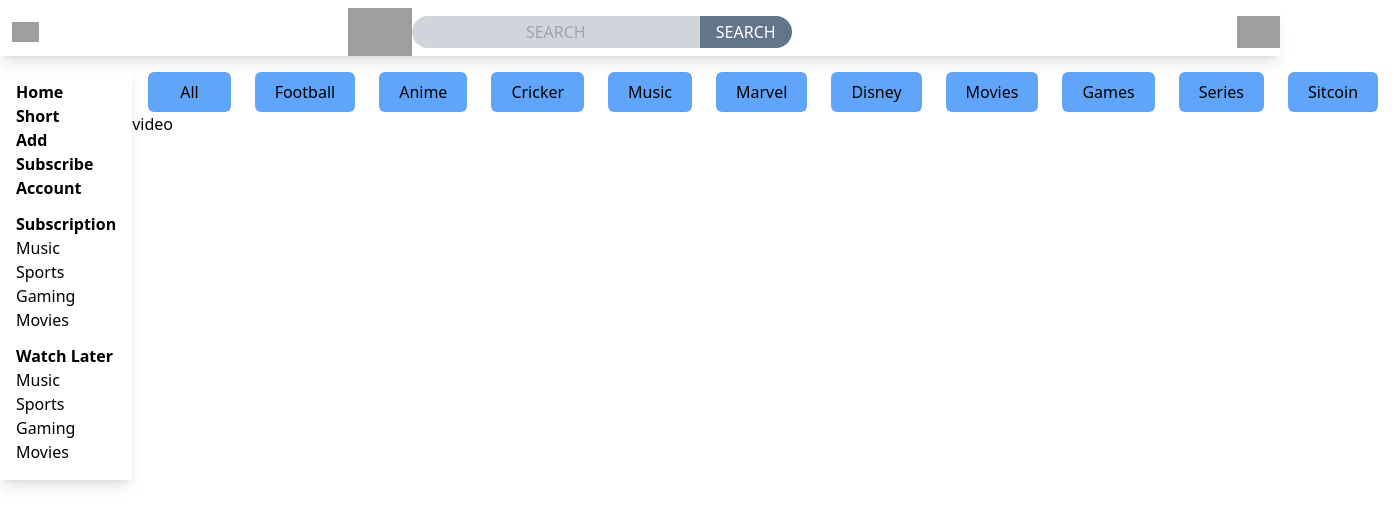
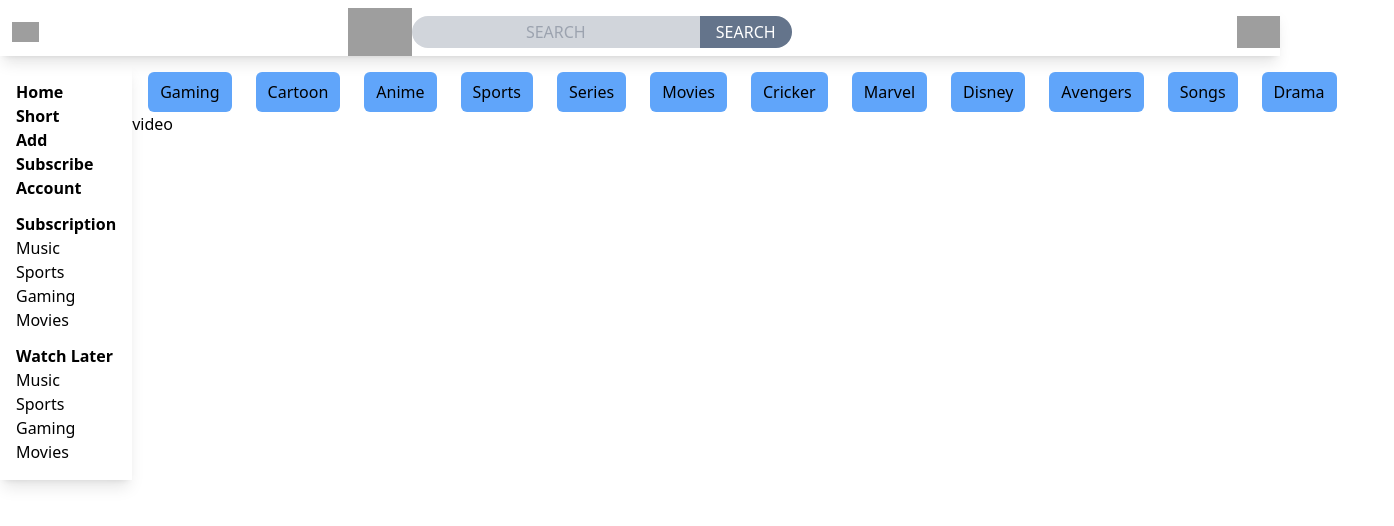
Before and after one commit to Sivasundhar16/GO-tube, a React (Vite) app: page / in a window 1280 px wide. Shown: the top 526 px of the page, 1394 px wide, since content can reach past the window. Built offline with nearby package versions, Linux system fonts and the light colour scheme; grey boxes are pictures that could not be loaded.

Commit message:
made sone changes

```diff
--- a/src/components/Button.jsx
+++ b/src/components/Button.jsx
@@ -1,39 +1,9 @@
-export const Button = () => {
+export const Button = ({ name }) => {
   return (
     <div className="px-2  ">
-      <div className="flex gap-6 ">
-        <button className="px-8 py-2 mt-2 ml-2 bg-blue-400 rounded-md ">
-          All
-        </button>
-        <button className="px-5 py-2 mt-2 bg-blue-400 rounded-md ">
-          Football
-        </button>
-        <button className="px-5 py-2 mt-2 bg-blue-400 rounded-md ">
-          Anime
-        </button>
-        <button className="px-5 py-2 mt-2 bg-blue-400 rounded-md ">
-          Cricker
-        </button>
-        <button className="px-5 py-2 mt-2 bg-blue-400 rounded-md ">
-          Music
-        </button>
-        <button className="px-5 py-2 mt-2 bg-blue-400 rounded-md ">
-          Marvel
-        </button>
-        <button className="px-5 py-2 mt-2 bg-blue-400 rounded-md ">
-          Disney
-        </button>
-        <button className="px-5 py-2 mt-2 bg-blue-400 rounded-md ">
-          Movies
-        </button>
-        <button className="px-5 py-2 mt-2 bg-blue-400 rounded-md ">
-          Games
-        </button>
-        <button className="px-5 py-2 mt-2 bg-blue-400 rounded-md ">
-          Series
-        </button>
-        <button className="px-5 py-2 mr-2  mt-2 bg-blue-400 rounded-md ">
-          Sitcoin
+      <div className="flex flex-row gap-6 ">
+        <button className="px-3  py-2 mt-2 ml-2 bg-blue-400 rounded-md ">
+          {name}
         </button>
       </div>
     </div>
--- a/src/components/Buttonlist.jsx
+++ b/src/components/Buttonlist.jsx
@@ -2,8 +2,19 @@ import { Button } from "./Button";
 
 export const Buttonlist = () => {
   return (
-    <div>
-      <Button />
+    <div className="flex">
+      <Button name="Gaming" />
+      <Button name="Cartoon" />
+      <Button name="Anime" />
+      <Button name="Sports" />
+      <Button name="Series" />
+      <Button name="Movies" />
+      <Button name="Cricker" />
+      <Button name="Marvel" />
+      <Button name="Disney" />
+      <Button name="Avengers" />
+      <Button name="Songs" />
+      <Button name="Drama" />
     </div>
   );
 };
--- a/src/components/Head.jsx
+++ b/src/components/Head.jsx
@@ -19,7 +19,7 @@ export const Head = () => {
         />
       </div>
 
-      <div className="flex items-center justify-center col-span-6 space-x-0">
+      <div className="col-span-6 flex justify-center items-center space-x-0">
         <a href="/">
           <img
             className="h-12"
@@ -27,6 +27,7 @@ export const Head = () => {
             alt="Goutube Logo"
           />
         </a>
+        <div className="flex items-center">
           <input
             className="h-8 text-center rounded-l-full w-72 uppercase bg-gray-300 border-none outline-none"
             type="text"
@@ -35,6 +36,7 @@ export const Head = () => {
           <button className="uppercase text-center py-1 bg-slate-500 px-4 text-white rounded-r-full border-none">
             Search
           </button>
+        </div>
       </div>
 
       <div className="flex justify-end items-center col-span-3 ">
```
Lines whose indentation alone changed are shown as unchanged.
